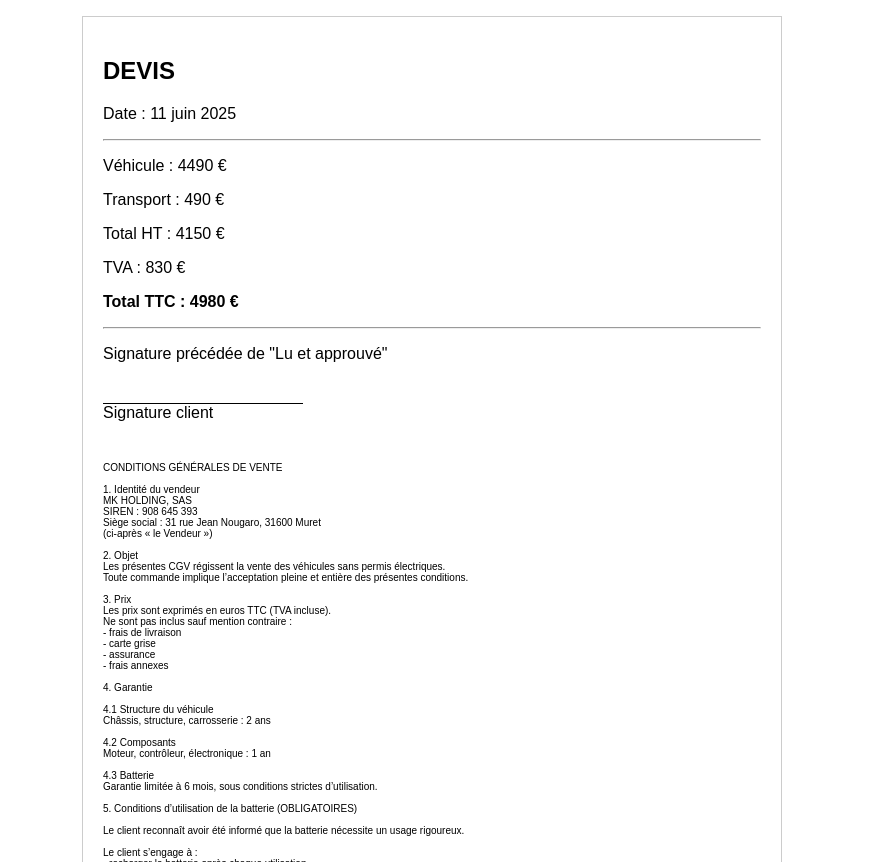
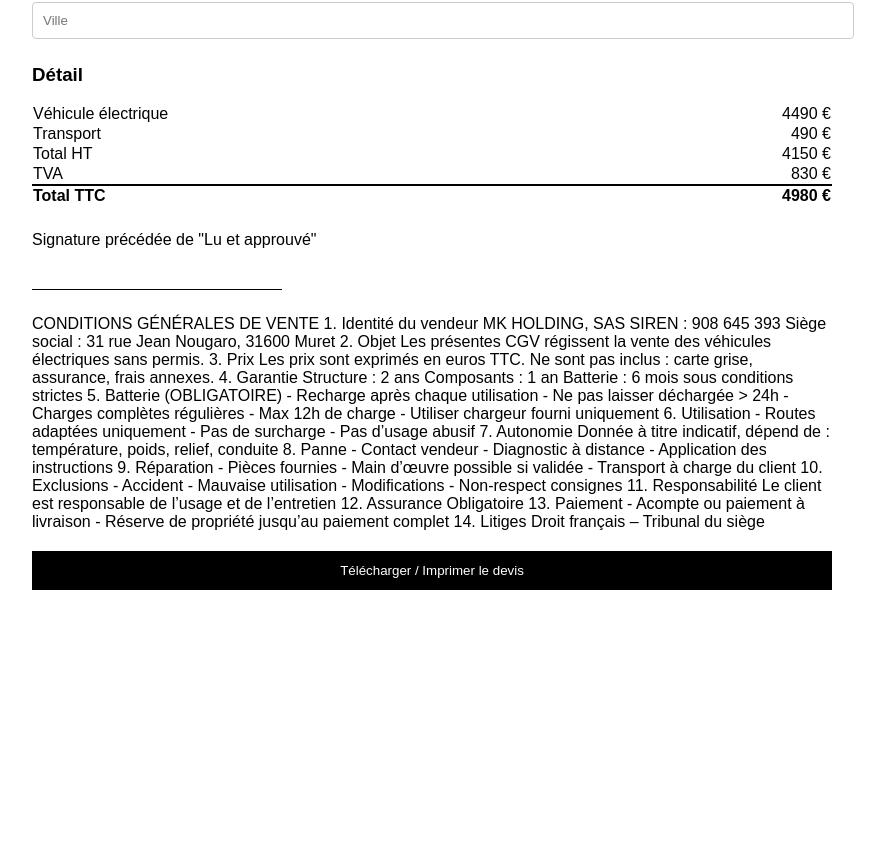
Before and after one commit to khelifamansour/neodrive-site, a Next.js app: page /reservation in a window 1280 px wide. Shown: the part 498-1360 px from the top of the page, without its empty margins (208-1093 px from the left). After the commit the page ends 1108 px from the top, so only its background shows below. Built offline with nearby package versions, Linux system fonts and the light colour scheme.

Commit message:
Update page.tsx

```diff
--- a/app/reservation/page.tsx
+++ b/app/reservation/page.tsx
@@ -9,26 +9,56 @@ export default function Reservation() {
   const [adresse, setAdresse] = useState("");
   const [cp, setCp] = useState("");
   const [ville, setVille] = useState("");
-  const [accepted, setAccepted] = useState(false);
 
-  const today = "11 juin 2025";
+  const today = new Date().toLocaleDateString("fr-FR");
 
   const prixVehiculeTTC = 4490;
   const transportTTC = 490;
 
-  const prixVehiculeHT = prixVehiculeTTC / 1.2;
-  const transportHT = transportTTC / 1.2;
-
   const totalTTC = prixVehiculeTTC + transportTTC;
-  const totalHT = prixVehiculeHT + transportHT;
+  const totalHT = totalTTC / 1.2;
   const tva = totalTTC - totalHT;
 
   return (
-    <main style={{ maxWidth: 700, margin: "0 auto", padding: 20, fontFamily: "Arial" }}>
+    <main style={container}>
 
-      <h1 style={{ fontSize: 24, fontWeight: "bold" }}>Réservation véhicule</h1>
+      {/* PRINT STYLE */}
+      <style>{`
+        @media print {
+          body { margin: 0; }
+          main { padding: 20mm; }
+          .page-break { page-break-before: always; }
+          .no-break { page-break-inside: avoid; }
+          .cgv {
+            font-size: 11px;
+            line-height: 1.4;
+            white-space: pre-line;
+          }
+        }
+        @page {
+          size: A4;
+          margin: 20mm;
+        }
+      `}</style>
 
-      <div>
+      {/* HEADER */}
+      <div style={header}>
+        <div>
+          <h2 style={{ margin: 0 }}>Microdrive</h2>
+          <p style={small}>MK HOLDING – SIREN 908 645 393</p>
+          <p style={small}>31 rue Jean Nougaro, 31600 Muret</p>
+        </div>
+
+        <div style={{ textAlign: "right" }}>
+          <h2 style={{ margin: 0 }}>DEVIS</h2>
+          <p style={small}>Date : {today}</p>
+        </div>
+      </div>
+
+      {/* CLIENT */}
+      <div style={section}>
+        <h3>Informations client</h3>
+
         <input placeholder="Nom" value={nom} onChange={(e) => setNom(e.target.value)} style={input}/>
         <input placeholder="Prénom" value={prenom} onChange={(e) => setPrenom(e.target.value)} style={input}/>
         <input placeholder="Téléphone" value={phone} onChange={(e) => setPhone(e.target.value)} style={input}/>
@@ -37,233 +67,174 @@ export default function Reservation() {
         <input placeholder="Ville" value={ville} onChange={(e) => setVille(e.target.value)} style={input}/>
       </div>
 
-      {/* ACCEPT CGV */}
-      <div style={{ marginTop: 20 }}>
-        <label>
-          <input type="checkbox" checked={accepted} onChange={(e) => setAccepted(e.target.checked)} />{" "}
-          J’ai lu et j’accepte les conditions générales de vente
-        </label>
+      {/* PRICING */}
+      <div style={section} className="no-break">
+        <h3>Détail</h3>
+
+        <table style={table}>
+          <tbody>
+            <tr>
+              <td>Véhicule électrique</td>
+              <td style={right}>{prixVehiculeTTC} €</td>
+            </tr>
+            <tr>
+              <td>Transport</td>
+              <td style={right}>{transportTTC} €</td>
+            </tr>
+            <tr>
+              <td>Total HT</td>
+              <td style={right}>{totalHT.toFixed(0)} €</td>
+            </tr>
+            <tr>
+              <td>TVA</td>
+              <td style={right}>{tva.toFixed(0)} €</td>
+            </tr>
+            <tr style={totalRow}>
+              <td>Total TTC</td>
+              <td style={right}>{totalTTC} €</td>
+            </tr>
+          </tbody>
+        </table>
       </div>
 
-      {/* DEVIS */}
-      <div id="devis" style={{ marginTop: 30, border: "1px solid #ccc", padding: 20 }}>
+      {/* SIGNATURE */}
+      <div style={section} className="no-break">
+        <p>Signature précédée de "Lu et approuvé"</p>
+        <div style={signature}></div>
+      </div>
 
-        <h2>DEVIS</h2>
-        <p>Date : {today}</p>
+      {/* PAGE BREAK */}
+      <div className="page-break"></div>
 
-        <p><strong>{prenom} {nom}</strong></p>
-        <p>{adresse}</p>
-
-        <hr />
-
-        <p>Véhicule : {prixVehiculeTTC} €</p>
-        <p>Transport : {transportTTC} €</p>
-
-        <p>Total HT : {totalHT.toFixed(0)} €</p>
-        <p>TVA : {tva.toFixed(0)} €</p>
-        <p><strong>Total TTC : {totalTTC.toFixed(0)} €</strong></p>
-
-        <hr />
-
-        <p>Signature précédée de "Lu et approuvé"</p>
-        <div style={{ marginTop: 40 }}>
-          <div style={{ borderTop: "1px solid black", width: 200 }}>Signature client</div>
-        </div>
-
-        {/* FULL CGV */}
-        <div style={{ marginTop: 40, fontSize: 10, whiteSpace: "pre-line" }}>
+      {/* FULL CGV */}
+      <div className="cgv">
 {`CONDITIONS GÉNÉRALES DE VENTE
 
 1. Identité du vendeur
 MK HOLDING, SAS
 SIREN : 908 645 393
 Siège social : 31 rue Jean Nougaro, 31600 Muret
-(ci-après « le Vendeur »)
 
 2. Objet
-Les présentes CGV régissent la vente des véhicules sans permis électriques.
-Toute commande implique l’acceptation pleine et entière des présentes conditions.
+Les présentes CGV régissent la vente des véhicules électriques sans permis.
 
 3. Prix
-Les prix sont exprimés en euros TTC (TVA incluse).
-Ne sont pas inclus sauf mention contraire :
-- frais de livraison
-- carte grise
-- assurance
-- frais annexes
+Les prix sont exprimés en euros TTC.
+Ne sont pas inclus : carte grise, assurance, frais annexes.
 
 4. Garantie
+Structure : 2 ans
+Composants : 1 an
+Batterie : 6 mois sous conditions strictes
 
-4.1 Structure du véhicule
-Châssis, structure, carrosserie : 2 ans
+5. Batterie (OBLIGATOIRE)
+- Recharge après chaque utilisation
+- Ne pas laisser déchargée > 24h
+- Charges complètes régulières
+- Max 12h de charge
+- Utiliser chargeur fourni uniquement
 
-4.2 Composants
-Moteur, contrôleur, électronique : 1 an
-
-4.3 Batterie
-Garantie limitée à 6 mois, sous conditions strictes d’utilisation.
-
-5. Conditions d’utilisation de la batterie (OBLIGATOIRES)
-
-Le client reconnaît avoir été informé que la batterie nécessite un usage rigoureux.
-
-Le client s’engage à :
-- recharger la batterie après chaque utilisation
-- ne jamais laisser la batterie déchargée plus de 24h
-- effectuer des charges complètes régulièrement
-- ne pas dépasser environ 12 heures de charge continue
-- utiliser uniquement le chargeur fourni
-- stocker le véhicule dans un environnement sec et tempéré
-
-En cas d’inutilisation prolongée :
-- couper le circuit électrique
-- maintenir une charge régulière (au moins une fois par semaine)
-
-Exclusion de garantie batterie :
-La garantie batterie est exclue en cas de :
-- décharge profonde
-- stockage sans recharge
-- mauvaise utilisation
-- non-respect des consignes
-
-6. Utilisation du véhicule
-
-Le véhicule doit être utilisé :
-- sur routes adaptées et en bon état
-- dans des conditions normales
-
-Exclusions :
-Sont exclus de garantie :
-- routes dégradées
-- chocs liés à la chaussée
-- surcharge
-- utilisation abusive
+6. Utilisation
+- Routes adaptées uniquement
+- Pas de surcharge
+- Pas d’usage abusif
 
 7. Autonomie
+Donnée à titre indicatif, dépend de :
+température, poids, relief, conduite
 
-L’autonomie est donnée à titre indicatif.
-Elle dépend notamment de :
-- température
-- poids transporté
-- relief
-- style de conduite
-- état de la route
+8. Panne
+- Contact vendeur
+- Diagnostic à distance
+- Application des instructions
 
-Aucune garantie d’autonomie n’est donnée.
+9. Réparation
+- Pièces fournies
+- Main d’œuvre possible si validée
+- Transport à charge du client
 
-8. Procédure en cas de panne
+10. Exclusions
+- Accident
+- Mauvaise utilisation
+- Modifications
+- Non-respect consignes
 
-En cas de problème :
-- le client contacte le Vendeur
-- diagnostic à distance (téléphone / WhatsApp)
-- application des instructions
+11. Responsabilité
+Le client est responsable de l’usage et de l’entretien
 
-9. Réparations
+12. Assurance
+Obligatoire
 
-9.1 Réparations simples
-Le Vendeur peut demander au client :
-- d’effectuer la réparation lui-même
-- ou via un tiers
+13. Paiement
+- Acompte ou paiement à livraison
+- Réserve de propriété jusqu’au paiement complet
 
-Le Vendeur fournit les instructions nécessaires.
-
-9.2 Réparations en garage
-Si nécessaire :
-- le Vendeur oriente vers un garage
-- le client transporte le véhicule
-
-Transport :
-Le transport du véhicule est à la charge exclusive du client.
-Le Vendeur ne prend pas en charge :
-- remorquage
-- transport
-- déplacement
-
-9.3 Prise en charge
-Si la panne est couverte par la garantie :
-- le Vendeur fournit les pièces
-- le Vendeur peut prendre en charge la main d’œuvre du garage
-
-Uniquement si :
-- validation préalable du Vendeur
-- réparation conforme
-- absence de faute du client
-
-10. Exclusions de garantie
-
-La garantie ne couvre pas :
-- accident
-- choc
-- mauvaise utilisation
-- modification du véhicule
-- intervention non autorisée
-- défaut d’entretien
-- non-respect des consignes
-
-11. Modifications
-
-Toute modification sans accord écrit entraîne l’annulation immédiate de la garantie.
-
-12. Responsabilité
-
-Le client est seul responsable :
-- de l’usage du véhicule
-- de son entretien
-- de sa conduite
-
-13. Assurance
-
-Le client doit souscrire une assurance conforme à la réglementation.
-
-14. Comportement client
-
-Le Vendeur peut suspendre toute assistance en cas de :
-- comportement agressif
-- abus
-- non-respect des règles
-
-15. Livraison
-
-Le client doit vérifier le véhicule à réception.
-Toute anomalie doit être signalée immédiatement.
-
-16. Paiement
-
-Les modalités de paiement sont définies selon accord entre le Vendeur et le Client.
-
-Le paiement peut être :
-- avec acompte à la commande et solde à la livraison
-- ou paiement total à la livraison
-
-Réserve de propriété :
-Le véhicule reste la propriété du Vendeur jusqu’au paiement complet.
-
-Tant que le paiement n’est pas intégral :
-- le véhicule ne devient pas la propriété du client
-- la livraison peut être refusée ou suspendue
-
-17. Litiges
-
-Droit applicable : français
-Tribunal compétent : juridiction du siège du Vendeur
+14. Litiges
+Droit français – Tribunal du siège
 `}
-</div>
-
       </div>
 
       <button onClick={() => window.print()} style={btn}>
-        Télécharger le devis PDF
+        Télécharger / Imprimer le devis
       </button>
 
     </main>
   );
 }
 
+/* STYLES */
+
+const container = {
+  maxWidth: 800,
+  margin: "0 auto",
+  padding: 20,
+  fontFamily: "Arial",
+  background: "#fff"
+};
+
+const header = {
+  display: "flex",
+  justifyContent: "space-between",
+  borderBottom: "2px solid black",
+  paddingBottom: 10,
+  marginBottom: 20
+};
+
+const section = {
+  marginBottom: 25
+};
+
 const input = {
   width: "100%",
   padding: 10,
-  marginTop: 10,
-  border: "1px solid #ccc"
+  marginTop: 8,
+  border: "1px solid #ccc",
+  borderRadius: 4
+};
+
+const table = {
+  width: "100%",
+  borderCollapse: "collapse"
+};
+
+const right = {
+  textAlign: "right"
+};
+
+const totalRow = {
+  fontWeight: "bold",
+  borderTop: "2px solid black"
+};
+
+const signature = {
+  marginTop: 40,
+  width: 250,
+  borderTop: "1px solid black"
+};
+
+const small = {
+  fontSize: 12,
+  color: "#555"
 };
 
 const btn = {
@@ -271,5 +242,7 @@ const btn = {
   padding: 12,
   width: "100%",
   background: "#000",
-  color: "white"
+  color: "#fff",
+  border: "none",
+  cursor: "pointer"
 };
```
